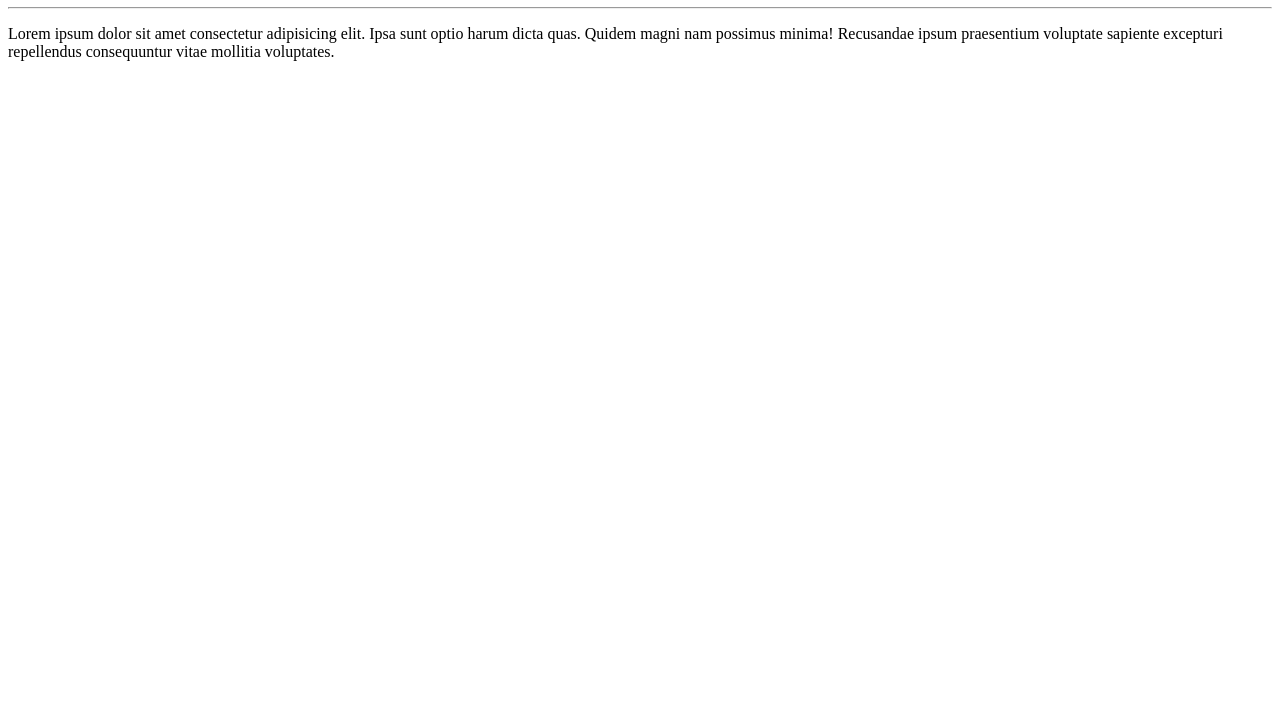
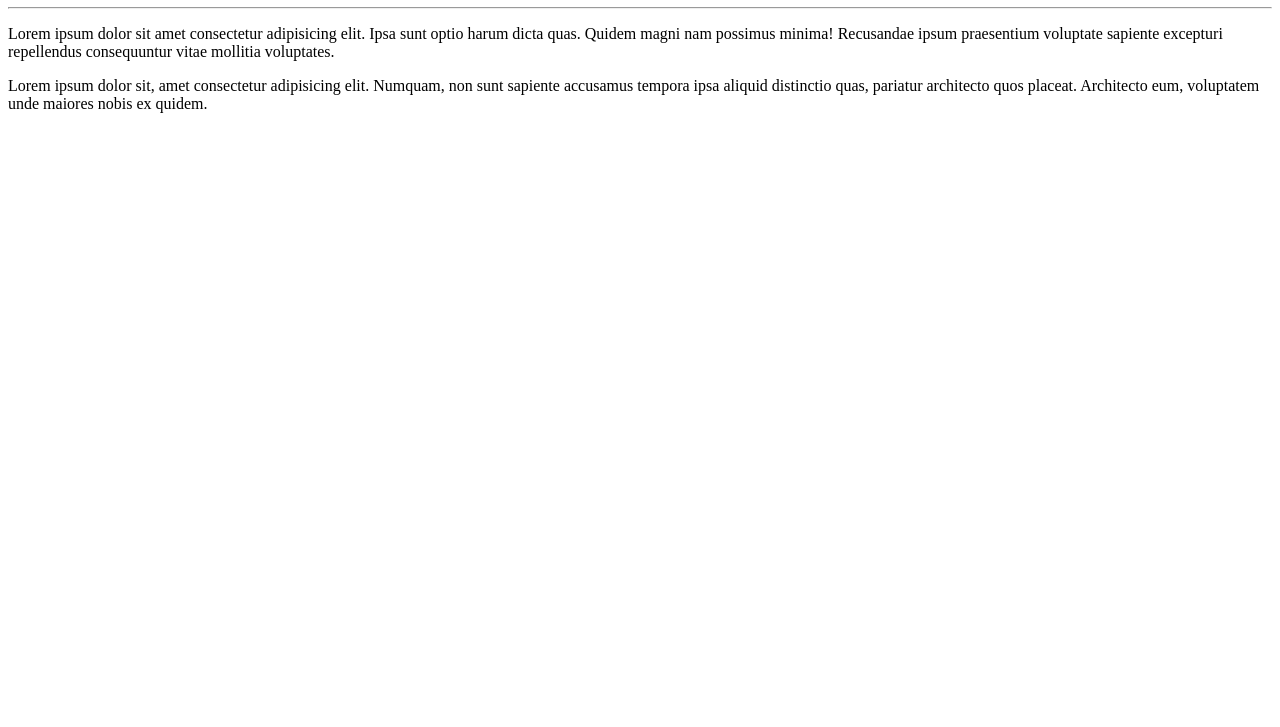
Before and after one commit to heliovmoraes/OlaMundo, a plain HTML site: page site-exemplo/index.html in a window 1280 px wide. Shown: the part 73-800 px from the top of the page. Drawn offline with Linux system fonts and the light colour scheme.

Commit message:
inclui mais um paragrafo

```diff
--- a/site-exemplo/index.html
+++ b/site-exemplo/index.html
@@ -9,5 +9,6 @@
   <h1>Olá, mundo!</h1>
   <hr>
    <p>Lorem ipsum dolor sit amet consectetur adipisicing elit. Ipsa sunt optio harum dicta quas. Quidem magni nam possimus minima! Recusandae ipsum praesentium voluptate sapiente excepturi repellendus consequuntur vitae mollitia voluptates.</p>
+   <p>Lorem ipsum dolor sit, amet consectetur adipisicing elit. Numquam, non sunt sapiente accusamus tempora ipsa aliquid distinctio quas, pariatur architecto quos placeat. Architecto eum, voluptatem unde maiores nobis ex quidem.</p>
 </body>
 </html>
```
